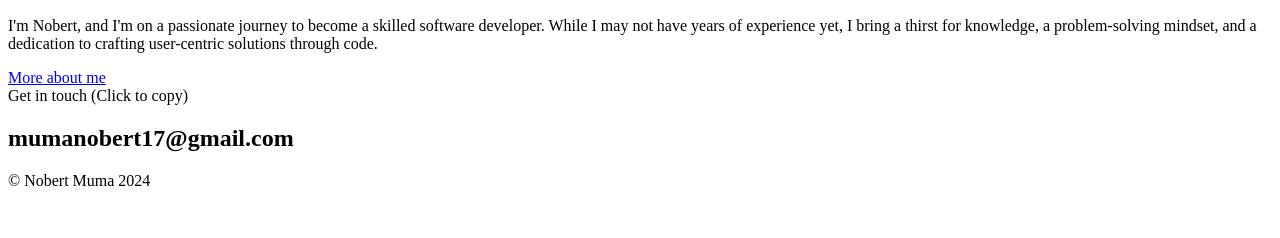
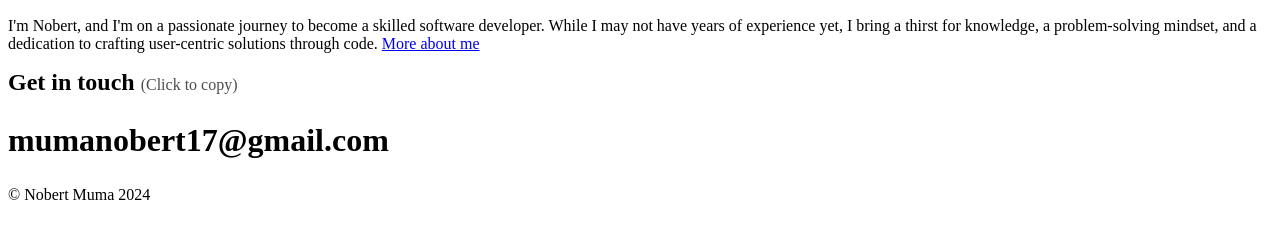
Before and after one commit to Nobert-Muma/my_website, a plain HTML site: page index.html in a window 1280 px wide. Shown: the part 506-744 px from the top of the page. Drawn offline with Linux system fonts and the light colour scheme.

Commit message:
I added various stylings to my webpage to make it visually appealing.

```diff
--- a/index.html
+++ b/index.html
@@ -7,7 +7,8 @@
     <link rel="stylesheet" type="text/css" href="./style.css"/>
 </head>
 <body>
-    <div class="index.html_container">
+
+    <div class="main-content">
         <div id="nav-section">
             <header>
                 <ul>
@@ -26,21 +27,22 @@
         </div>
         <div id="para-section">
             <p>I'm Nobert, and I'm on a passionate journey to become a skilled software developer. While I may not have years of experience yet,
-                I bring a thirst for knowledge, a problem-solving mindset, and a dedication to crafting user-centric solutions through code.
+                I bring a thirst for knowledge, a problem-solving mindset, and a dedication to crafting user-centric solutions through code. <a href="./about_me.html">More about me</a>
             </p>
-        </div>
-        <div id="link-section">
-            <a href="./about_me.html">More about me</a>
-        </div>
-        <div id="touch-section">
-            <span>Get in touch </span>
-            <span>(Click to copy)</span>
-            <h2 id="copyable-text">mumanobert17@gmail.com</h2>
+        <!-- <div id="link-section"> -->
+
+        <!-- </div> -->
+        <!-- <div id="touch-section"> -->
+            <span style="font-weight:900; font-size: x-large;">Get in touch </span>
+            <span style="opacity: 0.7;">(Click to copy)</span>
+            <h2 id="copyable-text" style="font-weight: 800; font-size: clamp(24px, 32px, 40px);">mumanobert17@gmail.com</h2>
+        <!-- </div> -->
         </div>
         <div id="footer-section">
             <p>&copy; Nobert Muma 2024</p>
         </div>
     </div>
     <script src="./script.js"></script>
+
 </body>
 </html>
```
